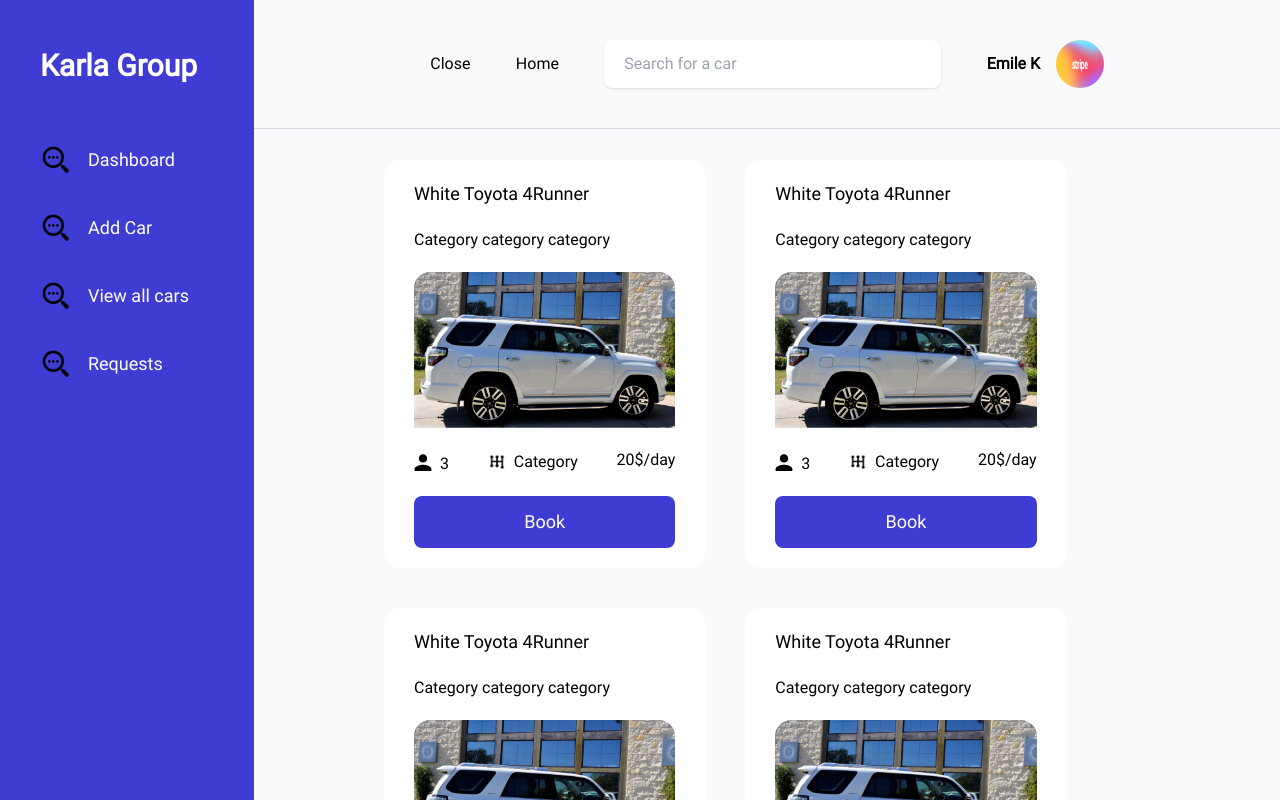
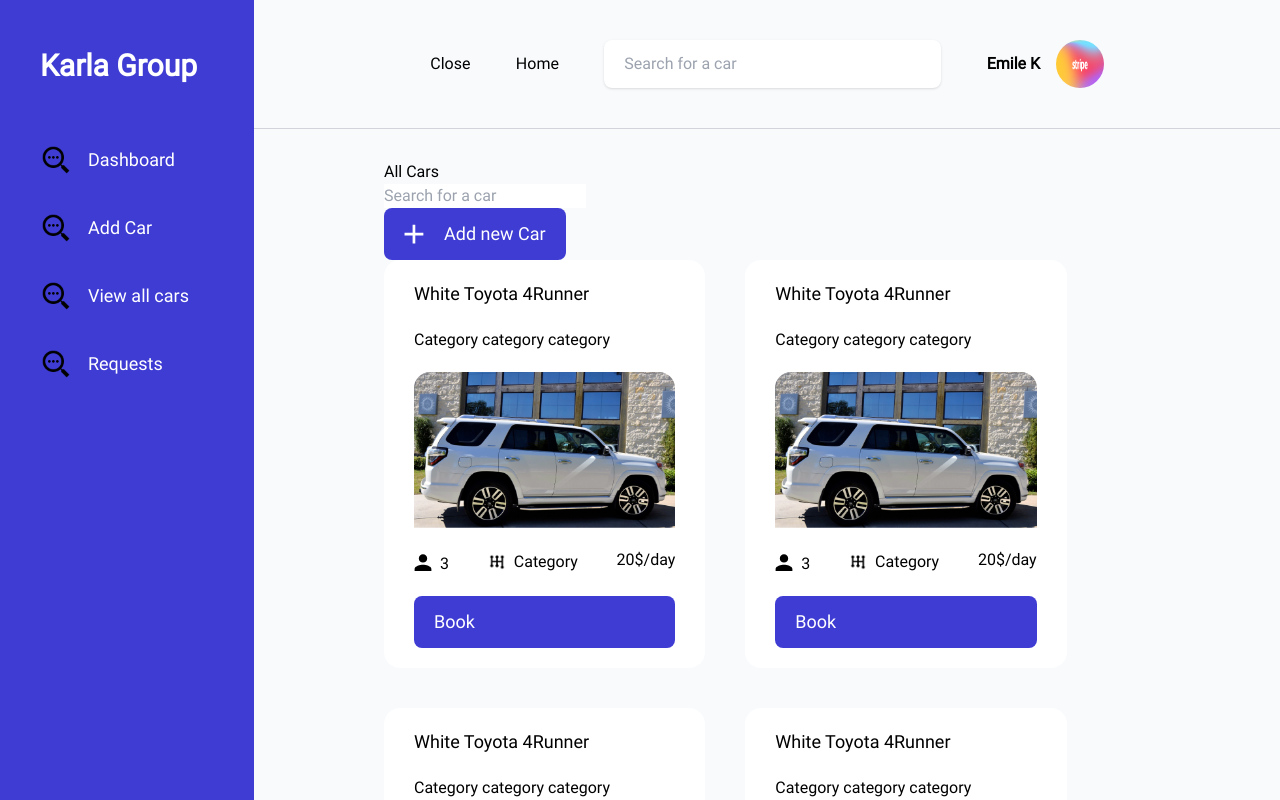
Before and after one commit to KARL-GROUP/karl-rental-fe, a Next.js app: page /dashboard in a window 1280 px wide. Shown: the top 800 px of the page. Built offline with nearby package versions, Linux system fonts and the light colour scheme.

Commit message:
feat:dashboard admin

```diff
--- a/src/components/sections/DashboardAdmin.tsx
+++ b/src/components/sections/DashboardAdmin.tsx
@@ -1,8 +1,22 @@
 import CarCard from "../cards/CarCard";
 import { cars } from "@/data/cars";
+import Button from "../ui/Button";
 const DashboardAdmin = () => {
     return (
         <>
+        <div>
+            <p>All Cars</p>
+            <div>
+                <div>
+                <input placeholder="Search for a car"/>
+
+                </div>
+                <Button svg={<svg width="20" height="20" viewBox="0 0 30 31" fill="none" xmlns="http://www.w3.org/2000/svg">
+<path d="M29.506 17.6466L17.006 17.6466L17.006 30.1466L12.8394 30.1466L12.8394 17.6466L0.339355 17.6466L0.339355 13.48L12.8394 13.48L12.8394 0.97998L17.006 0.97998L17.006 13.48L29.506 13.48L29.506 17.6466Z" fill="white"/>
+</svg>} text="Add new Car"
+ />
+            </div>
+        </div>
         <div className="grid grid-cols-2 gap-10 w-4/5">
 
 
--- a/src/components/ui/Button.tsx
+++ b/src/components/ui/Button.tsx
@@ -2,11 +2,12 @@
   text?: string,
   styles?: string,
   onClick?: () => void;
+  svg ?: any
 }
 
-const Button = ({ text, styles, onClick }: Props) => {
+const Button = ({ text, styles, onClick , svg}: Props) => {
   return (<>
-    <button onClick={onClick} className={`bg-[#3F3CD4] text-white text-lg rounded-lg px-5 py-3 ${styles}`}>{text}</button>
+    <button onClick={onClick} className={`bg-[#3F3CD4] text-white text-lg rounded-lg px-5 py-3 flex gap-5 justify-between items-center ${styles}`}>{svg}{text}</button>
   </>);
 }
 
```
